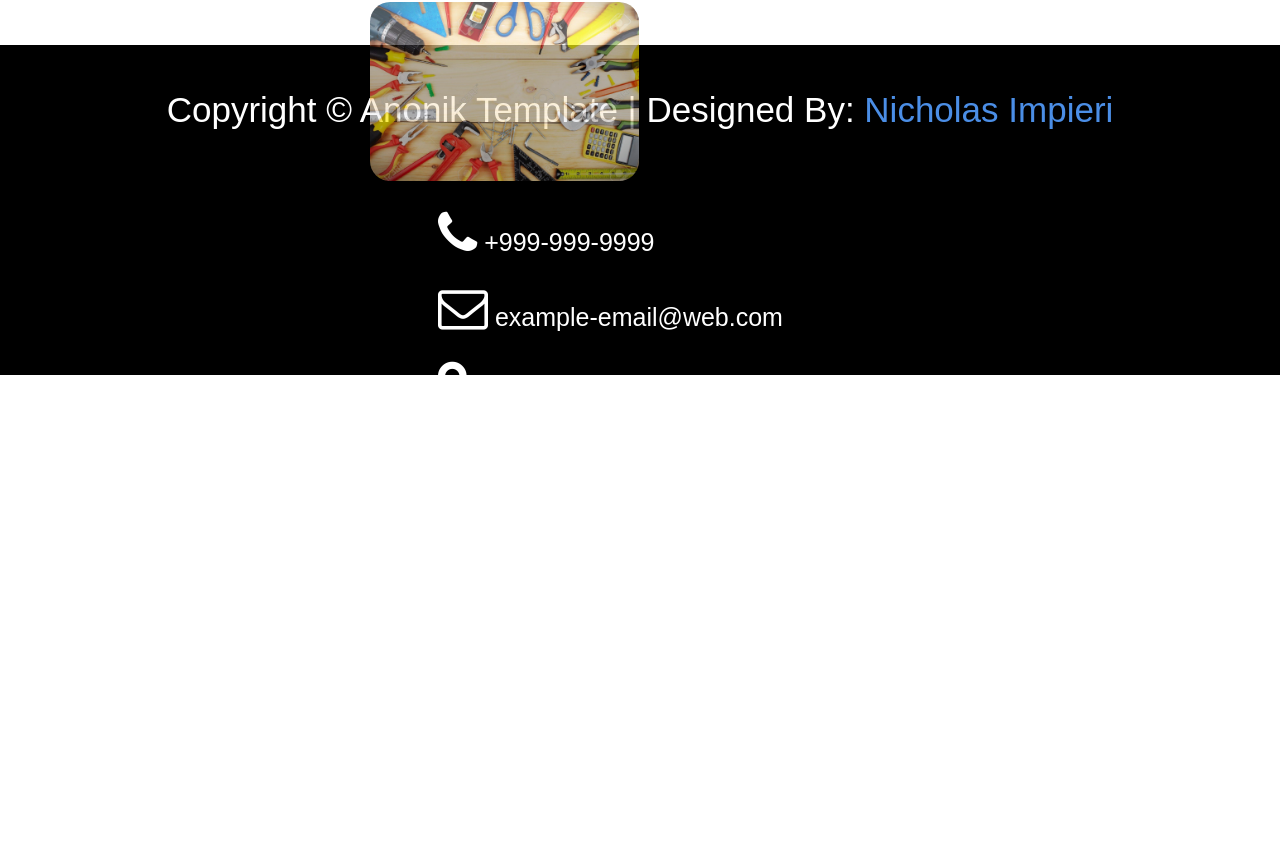
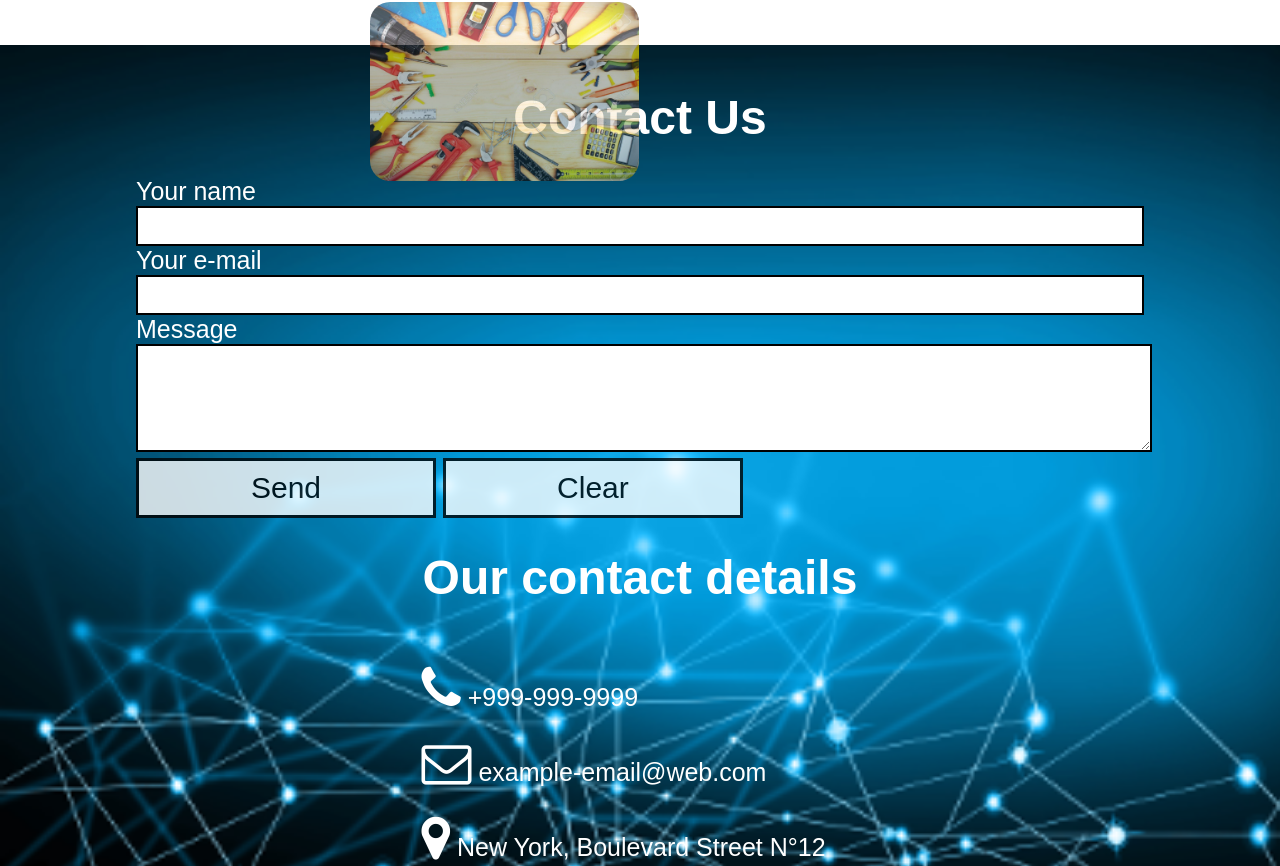
Before and after one commit to anonik9900/splashscreen, a plain HTML site: page index.html in a window 1280 px wide. Shown: the part 2785-3651 px from the top of the page. Before the commit the page ends 3218 px from the top, so only its background shows below. Drawn offline with nearby package versions, Linux system fonts and the light colour scheme.

Commit message:
Added new Contact Section with Form
Edit the file contact.php into the ./script folder to put your email

```diff
--- a/css/style.css
+++ b/css/style.css
@@ -232,7 +232,7 @@ h1.project{
 }
 
 #footer-main{
-  height: 40vh;
+  height: 10vh;
   display:flex;
   flex-direction: column;
   background-size: cover;
@@ -276,3 +276,107 @@ p.phone{
 #contact{
   display: inline;
 }
+
+#contact2{
+  height: 100%;
+  width: 100%;
+}
+
+#contact2-main{
+  height: 118vh;
+  display:flex;
+  flex-direction: column;
+  background-size: cover;
+  background-image:url(../img/img2.png);
+  /*background: linear-gradient(to right top, blue 0%, black 85%);*/
+  align-items: center;
+  padding-top: 13px;
+}
+
+input{
+  width: 100%;
+  color: black;
+  font-family: arial;
+  font-size: 30px;
+}
+
+input[type="text"]{
+  color: black;
+  width: 1000px;
+  border: solid 2px black;
+}
+
+textarea[name="cf_message"]{
+  color: black;
+  font-family: arial;
+  font-size: 25px;
+  width: 100%;
+  height: 100px;
+  border: solid 2px black;
+}
+
+input[type="submit"]{
+  color: black;
+  width: 300px;
+  background-color: white;
+  border: solid 3px black;
+  padding-top: 10px;
+  padding-left: 10px;
+  padding-right: 10px;
+  padding-bottom: 10px;
+  opacity: 0.8;
+  cursor: pointer;
+  align-items: center;
+}
+
+input[type="submit"]:hover{
+  opacity: 1.0;
+}
+
+input[type="reset"]{
+  color: black;
+  width: 300px;
+  background-color: white;
+  border: solid 3px black;
+  padding-top: 10px;
+  padding-left: 10px;
+  padding-right: 10px;
+  padding-bottom: 10px;
+  opacity: 0.8;
+  cursor: pointer;
+  align-items: center;
+}
+
+input[type="reset"]:hover{
+  opacity: 1.0;
+}
+
+
+form{
+  font-size: 25px;
+  font-family: arial;
+  align-items: center;
+}
+
+h1.contact2{
+  font-size: 48px;
+  font-family: arial;
+}
+
+.mapouter1{
+  align-items: left;
+  text-align:left;
+  height:282px;
+  width:437px;
+}
+
+.gmap_canvas1{
+  overflow:hidden;
+  background:none!important;
+  height:250px;
+  width:427px;
+  position: absolute;
+  padding-top: 10px;
+  right: 3px;
+  top: 3610px;
+}
--- a/index.html
+++ b/index.html
@@ -50,7 +50,7 @@
             <li class="menu"><a class="menu" href="index.html">Home</a></li>
             <li class="menu"><span onclick="scroll_to('story_cat1')"><a class="menu">Our Story</span></a></li>
             <li class="menu"><span onclick="scroll_to('project-cat')"><a class="menu">Projects</span></a></li>
-            <li class="menu"><span onclick="scroll_to('contact-cat')"><a class="menu">Contact Us</a></li>
+            <li class="menu"><span onclick="scroll_to('contact-cat1')"><a class="menu">Contact Us</a></li>
           </ul>
         </div>
         <div id="headdiv">
@@ -99,6 +99,38 @@
   </div>
 
 
+  <div id="contact-cat1">
+    <div id="contact2">
+      <div id="contact2-main">
+        <h1 class="contact2">Contact Us</h1>
+        <form action="script/contact.php" method="post">
+	Your name<br>
+    <input type="text" name="cf_name"><br>
+	Your e-mail<br>
+    <input type="text" name="cf_email"><br>
+	Message<br>
+    <textarea name="cf_message"></textarea><br>
+	<input type="submit" value="Send">
+	<input type="reset" value="Clear">
+</form>
+
+  <!--<div class="mapouter"><div class="gmap_canvas"><iframe width="437" height="282" id="gmap_canvas" src="https://maps.google.com/maps?q=new%20york&t=&z=13&ie=UTF8&iwloc=&output=embed" frameborder="0" scrolling="no" marginheight="0" marginwidth="0"></iframe><a href="https://www.embedgooglemap.net"></a></div>
+  </div>-->
+
+  <h1 class="contact2">Our contact details</h1>
+  <div id="contact">
+    <p class="phone"><i class="fa fa-phone fa-2x " aria-hidden="true"> </i> +999-999-9999</p>
+    <p class="phone"><i class="fa fa-envelope-o fa-2x " aria-hidden="true"> </i> <a href="mailto:examplemail@web.com">example-email@web.com </a></p>
+    <p class="phone"><i class="fa fa-map-marker fa-2x " aria-hidden="true"> </i> New York, Boulevard Street N°12 </p>
+    <div class="mapouter"><div class="gmap_canvas"><iframe width="437" height="282" id="gmap_canvas" src="https://maps.google.com/maps?q=new%20york&t=&z=13&ie=UTF8&iwloc=&output=embed" frameborder="0" scrolling="no" marginheight="0" marginwidth="0"></iframe><a href="https://www.embedgooglemap.net"></a></div>
+    </div>
+  </div>
+
+      </div>
+    </div>
+  </div>
+
+
   <div id="cookieConsent">
     <div id="closeCookieConsent">x</div>
     This website uses technical cookies to provide the best user experience | <a href="#" target="_blank">More info</a>. <a class="cookieConsentOK">Accept</a>
@@ -110,11 +142,6 @@
   <div id="footer-main">
     <p class="footer">Copyright &copy; Anonik Template | Designed By: <a class="footer" href="https://github.com/anonik9900">Nicholas Impieri</a></p>
     <br>
-    <div id="contact">
-      <p class="phone"><i class="fa fa-phone fa-2x " aria-hidden="true"> </i> +999-999-9999</p>
-      <p class="phone"><i class="fa fa-envelope-o fa-2x " aria-hidden="true"> </i> <a href="mailto:examplemail@web.com">example-email@web.com </a></p>
-      <p class="phone"><i class="fa fa-map-marker fa-2x " aria-hidden="true"> </i> New York, Boulevard Street N°12 </p>
-    </div>
   </div>
 </div>
 </div>
```
Also changed, not shown: 1 other file.
